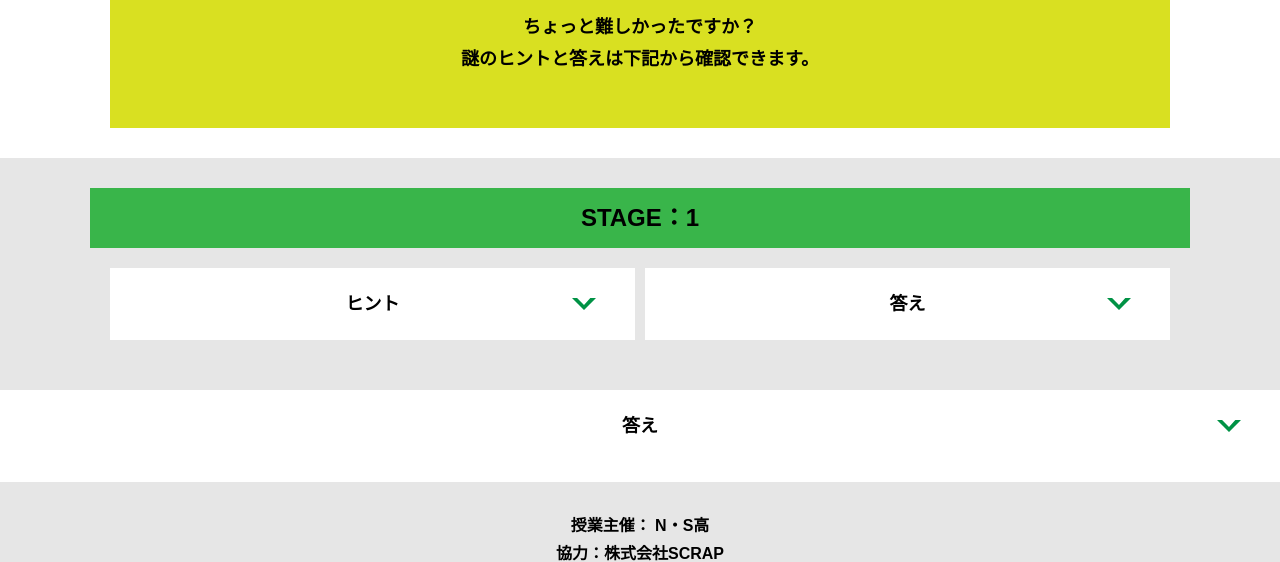
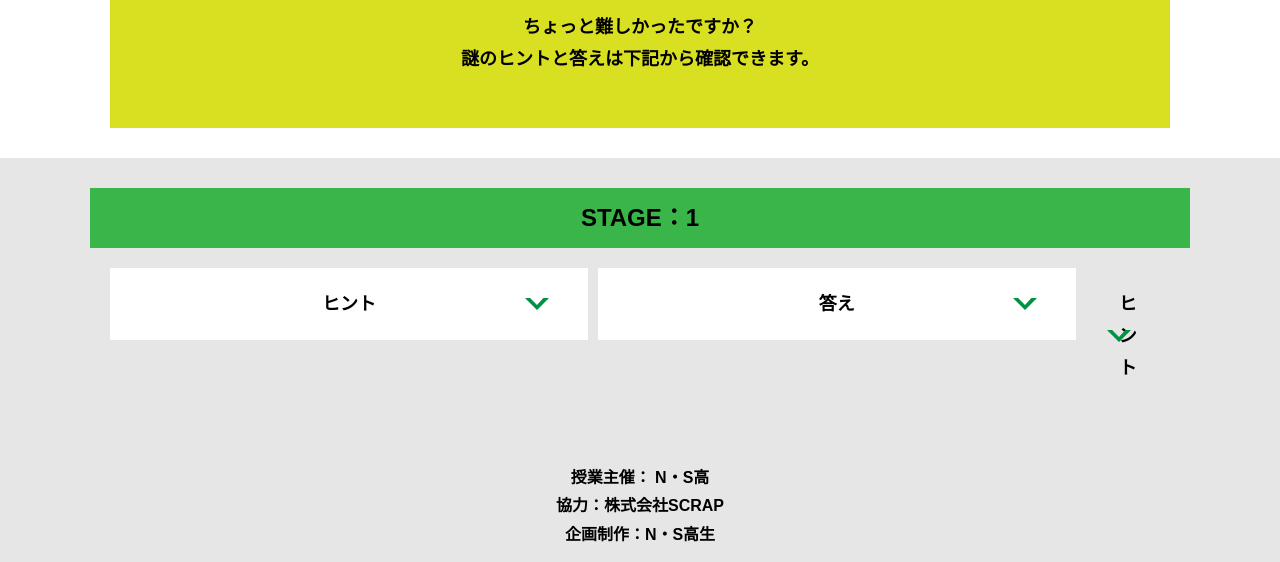
Before and after one commit to smith149/alfa-yokohama-A-9-2, a plain HTML site: page hint1.html in a window 1280 px wide. Shown: the part 391-953 px from the top of the page. Drawn offline with Linux system fonts and the light colour scheme.

Commit message:
Update hint1.html

```diff
--- a/hint1.html
+++ b/hint1.html
@@ -51,18 +51,12 @@
               <p class="card__content">0321</p>
             </div>
           </div>
+          <h3 class="card__title">ヒント<svg class="card__arrow"><use xlink:href="#arrow"></use></svg></h3>
+              <p class="card__content">日記の最後に書いていたこの部屋で結婚に関係するものは何かな？</p>
         </div>
       </div>
     </section>
     <!-- STAGE1ヒント　ここまで -->
-
-              </div>
-          <div class="column">
-            <div class="card">
-              <h3 class="card__title">答え<svg class="card__arrow"><use xlink:href="#arrow"></use></svg></h3>
-              <p class="card__content">えええ</p>
-            </div>
-
   </main>
   <footer class="footer section bg-color--gray">
     <div class="container">
```
